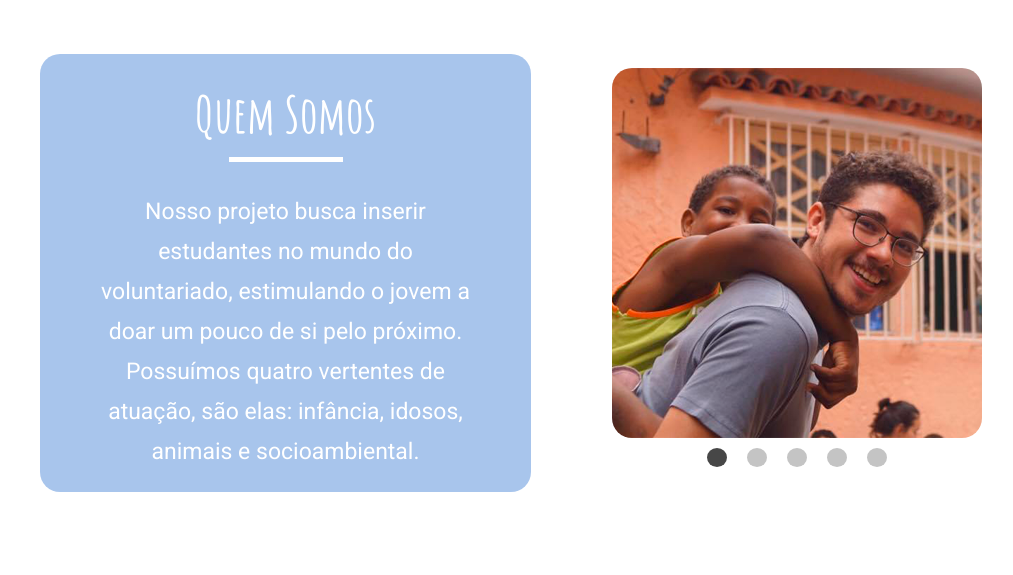
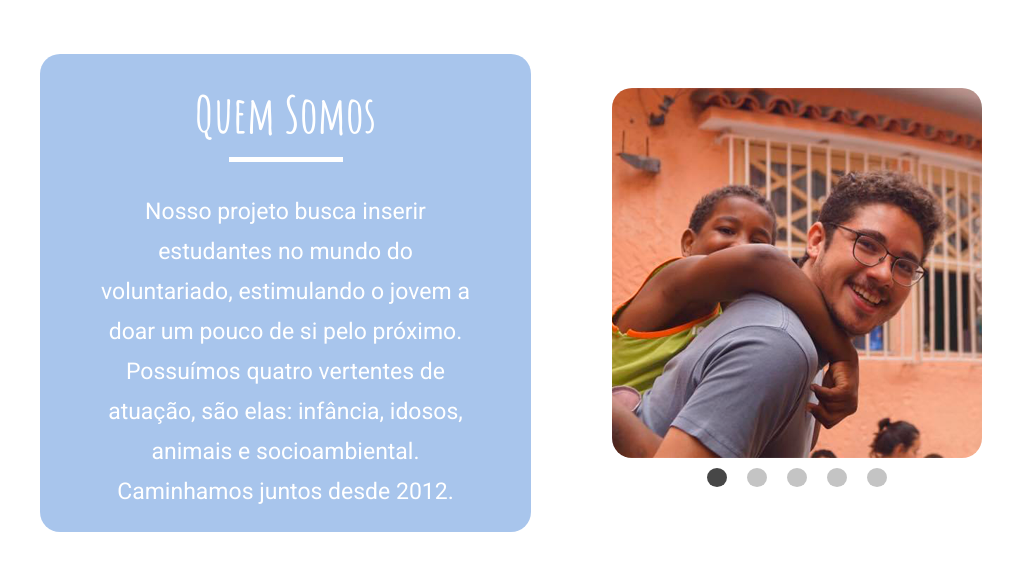
Before and after one commit to voluntariosalegria/voluntariosalegria.github.io, a plain HTML site: page quemsomos.html in a window 1280 px wide. Shown: the part 192-767 px from the top of the page, without its empty margins (129-1142 px from the left). Drawn offline with Linux system fonts and the light colour scheme.

Commit message:
update quem somos com 2012

```diff
--- a/quemsomos.html
+++ b/quemsomos.html
@@ -27,7 +27,7 @@
                 <div class="bloco-azul">
                     <h1>Quem Somos</h1>
                     <div class="traço"></div>
-                    <p>Nosso projeto busca inserir estudantes no mundo do voluntariado, estimulando o jovem a doar um pouco de si pelo próximo. Possuímos quatro vertentes de atuação, são elas: infância, idosos, animais e socioambiental.</p>
+                    <p>Nosso projeto busca inserir estudantes no mundo do voluntariado, estimulando o jovem a doar um pouco de si pelo próximo. Possuímos quatro vertentes de atuação, são elas: infância, idosos, animais e socioambiental. Caminhamos juntos desde 2012.</p>
                 </div>
                 <div class="slider">
 
```
